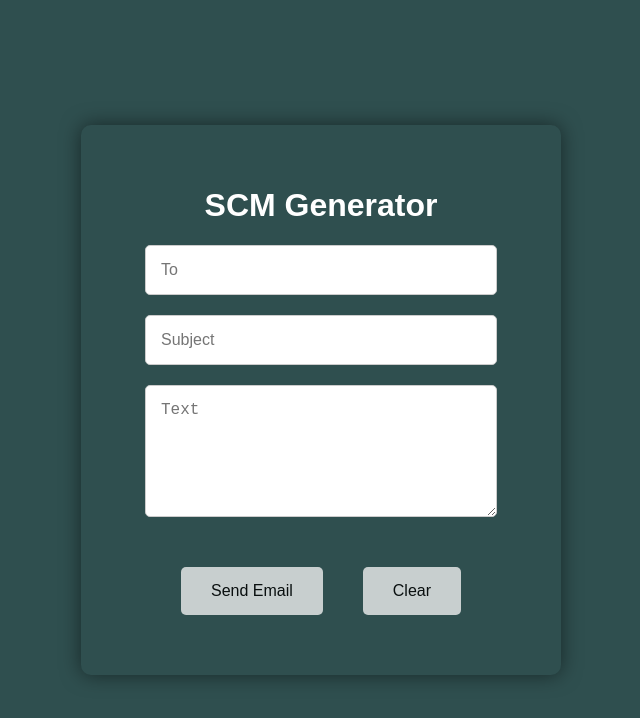
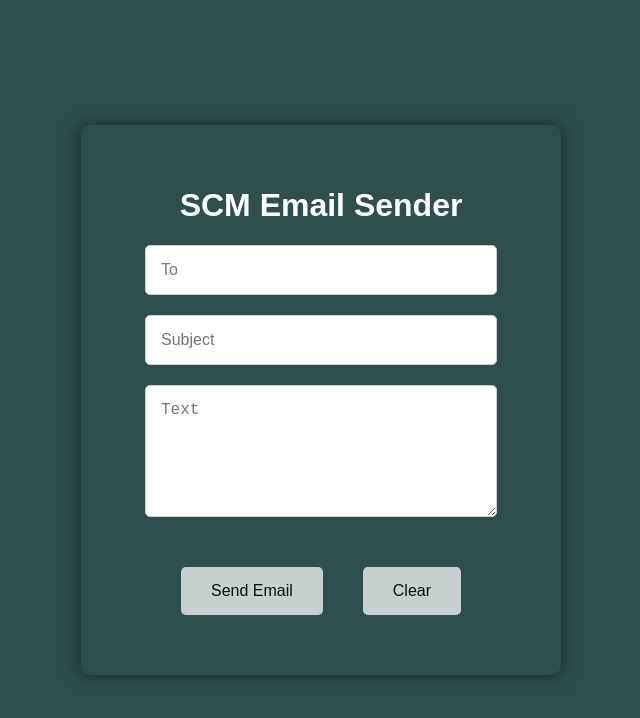
Before and after one commit to akshaykumarhp/Email-webapp-EmailJS, a React (Create React App) app in the folder scm-generator/: page / in a window 1280 px wide. Shown: the top 718 px of the page, without its empty margins (319-959 px from the left). Built offline with nearby package versions, Linux system fonts and the light colour scheme.

Commit message:
changed headers

```diff
--- a/scm-generator/src/components/InputForm.js
+++ b/scm-generator/src/components/InputForm.js
@@ -50,7 +50,7 @@ const InputForm = () => {
 
     return (
         <div className="container">
-            <h1>SCM Generator</h1>
+            <h1>SCM Email Sender</h1>
             <form onSubmit={handleSubmit}>
                 <div className="input-container">
                     <input
```
